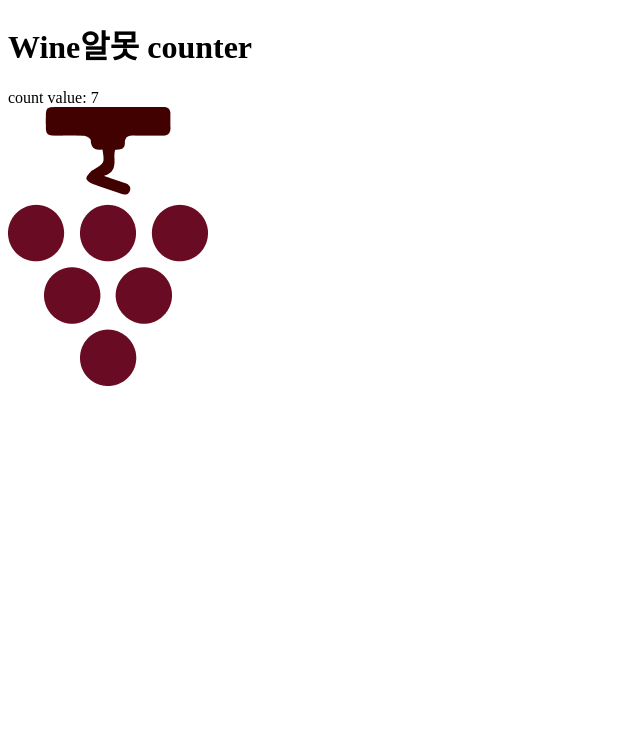
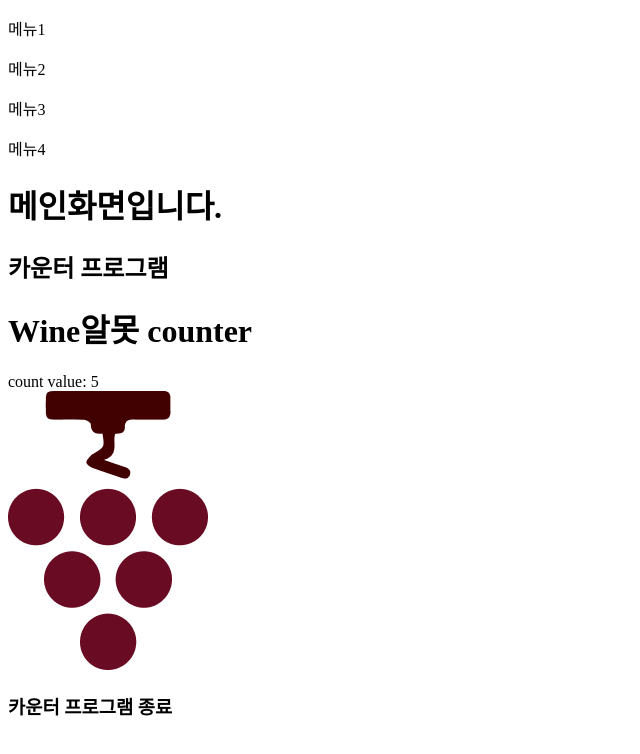
Before and after one commit to DoYonKim/testBed, a React app: page / in a window 1280 px wide. Shown: the top 754 px of the page, without its empty margins (0-640 px from the left). Built offline with nearby package versions, Linux system fonts and the light colour scheme.

Commit message:
Add some test components

```diff
--- /dev/null
+++ b/src/component/LeftMenuBar.tsx
@@ -0,0 +1,16 @@
+import React, { Component } from 'react';
+import LeftMenuBar_item from './LeftMenuBar_item';
+class LeftMenuBar extends Component {
+    render() {
+        return (
+            <div>
+                <LeftMenuBar_item menuName ="메뉴1"/>
+                <LeftMenuBar_item menuName ="메뉴2"/>
+                <LeftMenuBar_item menuName ="메뉴3"/>
+                <LeftMenuBar_item menuName ="메뉴4"/>
+            </div>
+        );
+    }
+}
+
+export default LeftMenuBar;
--- /dev/null
+++ b/src/component/LeftMenuBar_item.tsx
@@ -0,0 +1,32 @@
+import React from 'react';
+
+interface LeftMenuBar_item_Props {
+    menuName: string
+}
+
+interface LeftMenuBar_item_State {
+    count: number
+}
+
+class LeftMenuBar_item extends React.Component<LeftMenuBar_item_Props, LeftMenuBar_item_State> {
+
+    constructor(props: LeftMenuBar_item_Props) {
+        super(props)
+        this.state = {
+            count: 0,
+        }
+    }
+
+    render() {
+
+        const { menuName } = this.props;
+
+        return (
+            <div>
+                <p>{menuName}</p>
+            </div>
+        );
+    }
+}
+
+export default LeftMenuBar_item;
--- /dev/null
+++ b/src/component/Main.tsx
@@ -0,0 +1,18 @@
+import React, { Component } from 'react';
+import Counter from './Counter'
+import LeftMenuBar from './LeftMenuBar'
+class Main extends Component {
+    render() {
+        return (
+            <div>
+                <LeftMenuBar/>
+                <h1>메인화면입니다.</h1>
+                <h2>카운터 프로그램</h2>
+                <Counter name="Wine알못" />
+                <h3>카운터 프로그램 종료</h3>
+            </div>
+        );
+    }
+}
+
+export default Main;
--- a/src/index.tsx
+++ b/src/index.tsx
@@ -1,5 +1,5 @@
 import * as React from "react"
 import * as ReactDOM from "react-dom"
-import Counter from "./component/Counter"
+import Main from "./component/Main"
 
-ReactDOM.render(<Counter name="Wine알못" />, document.getElementById("app"))
+ReactDOM.render(<Main/>, document.getElementById("app"))
```
Also changed, not shown: 1 other file (tests, documents, lock files or other folders).
